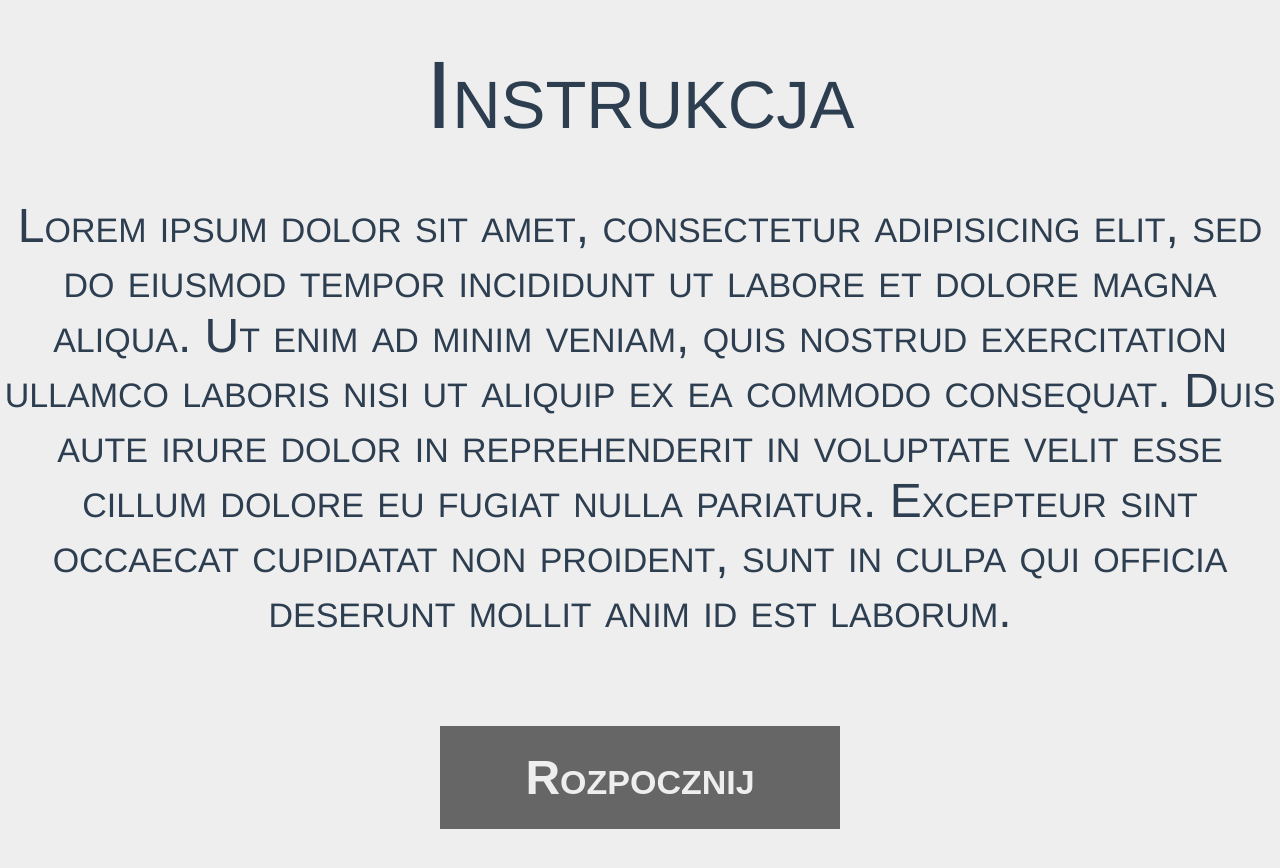
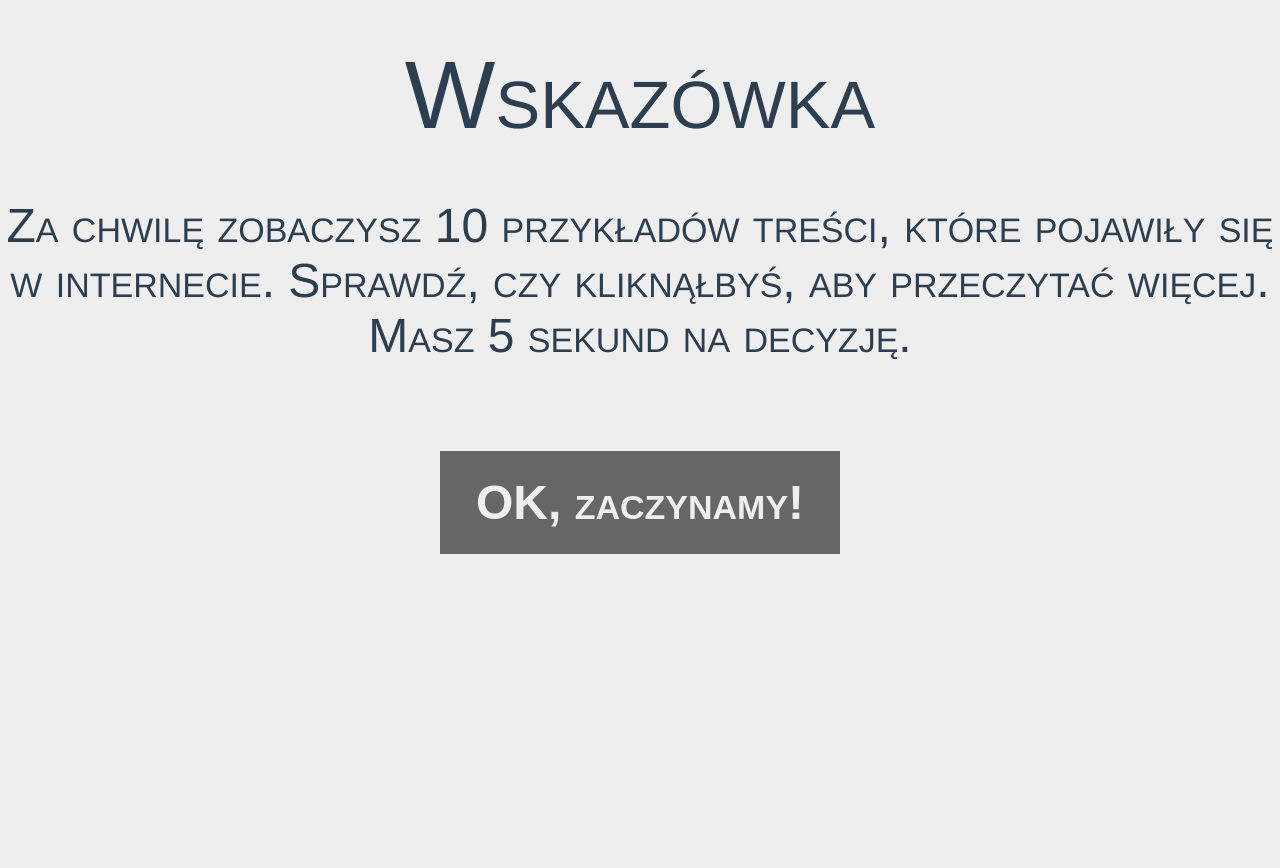
Before and after one commit to edukaton/stowarzyszenie-demagog, a Vue app in the folder fzw-webapp/: page /#/guide in a window 1280 px wide. After the commit the page ends 800 px from the top, so only its background shows below. Built offline with nearby package versions, Linux system fonts and the light colour scheme.

Commit message:
updated guide component + minor fixes

```diff
--- a/fzw-webapp/src/components/Guide.vue
+++ b/fzw-webapp/src/components/Guide.vue
@@ -1,8 +1,17 @@
 <template>
   <div id="guide">
-    <h1>Instrukcja</h1>
-    <p>Lorem ipsum dolor sit amet, consectetur adipisicing elit, sed do eiusmod tempor incididunt ut labore et dolore magna aliqua. Ut enim ad minim veniam, quis nostrud exercitation ullamco laboris nisi ut aliquip ex ea commodo consequat. Duis aute irure dolor in reprehenderit in voluptate velit esse cillum dolore eu fugiat nulla pariatur. Excepteur sint occaecat cupidatat non proident, sunt in culpa qui officia deserunt mollit anim id est laborum.</p>
-    <button v-on:click="startQuiz">Rozpocznij</button>
+    <h1>Wskazówka</h1>
+    <p>
+      Za chwilę zobaczysz
+      10 przykładów treści,
+      które pojawiły się w internecie.
+
+      Sprawdź, czy kliknąłbyś,
+      aby przeczytać więcej.
+
+      Masz 5 sekund na decyzję.
+    </p>
+    <button v-on:click="startQuiz">OK, zaczynamy!</button>
   </div>
 </template>
 
--- a/fzw-webapp/src/newsdb.json
+++ b/fzw-webapp/src/newsdb.json
@@ -15,7 +15,7 @@
     "id": 3,
     "imageUrl": "https://smalltalkbigresults.files.wordpress.com/2011/07/no.jpg",
     "category": "lifestyle",
-    "negativeType": "clickbait"
+    "negativeType": "fake-news"
   },
   {
     "id": 4,
@@ -33,7 +33,7 @@
     "id": 6,
     "imageUrl": "https://smalltalkbigresults.files.wordpress.com/2011/07/no.jpg",
     "category": "lifestyle",
-    "negativeType": "clickbait"
+    "negativeType": "fake-news"
   },
   {
     "id": 7,
@@ -45,7 +45,7 @@
     "id": 8,
     "imageUrl": "https://smalltalkbigresults.files.wordpress.com/2011/07/no.jpg",
     "category": "lifestyle",
-    "negativeType": "clickbait"
+    "negativeType": "manipulation"
   },
   {
     "id": 9,
```
Also changed, not shown: 1 other file (tests, documents, lock files or other folders).
